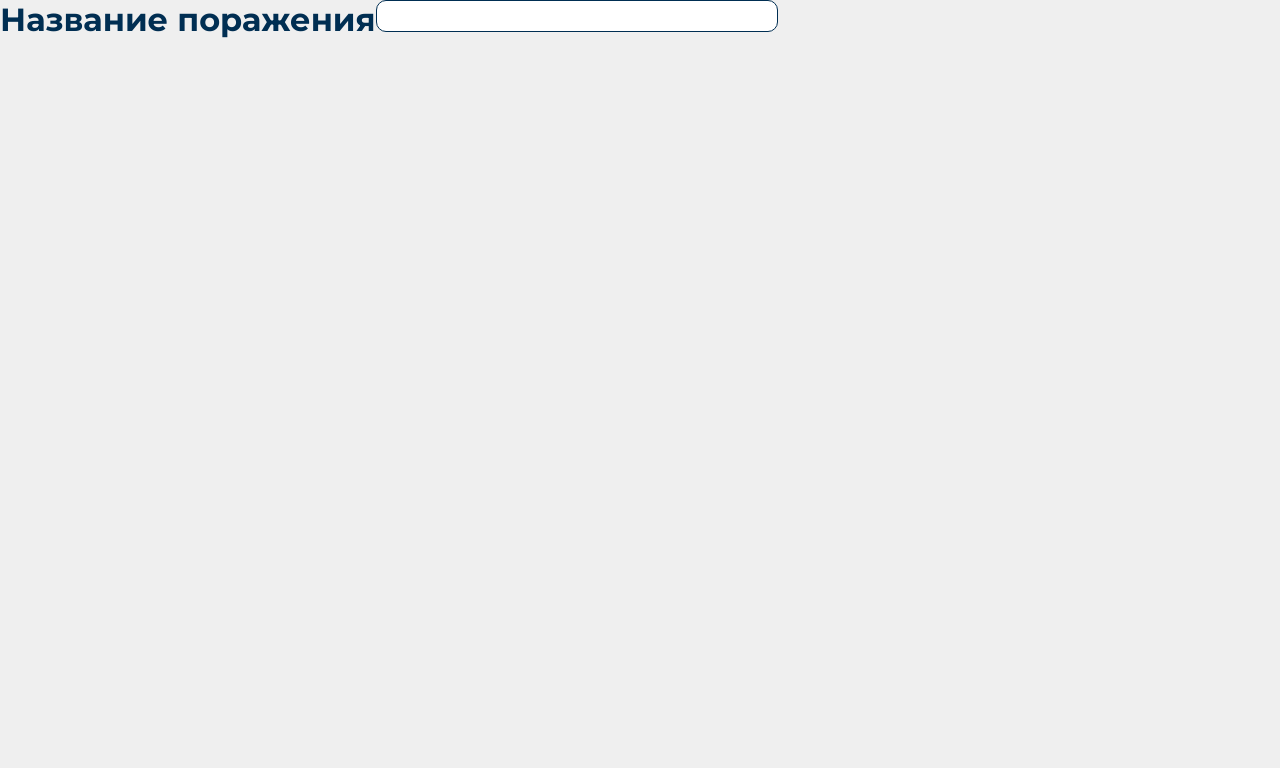
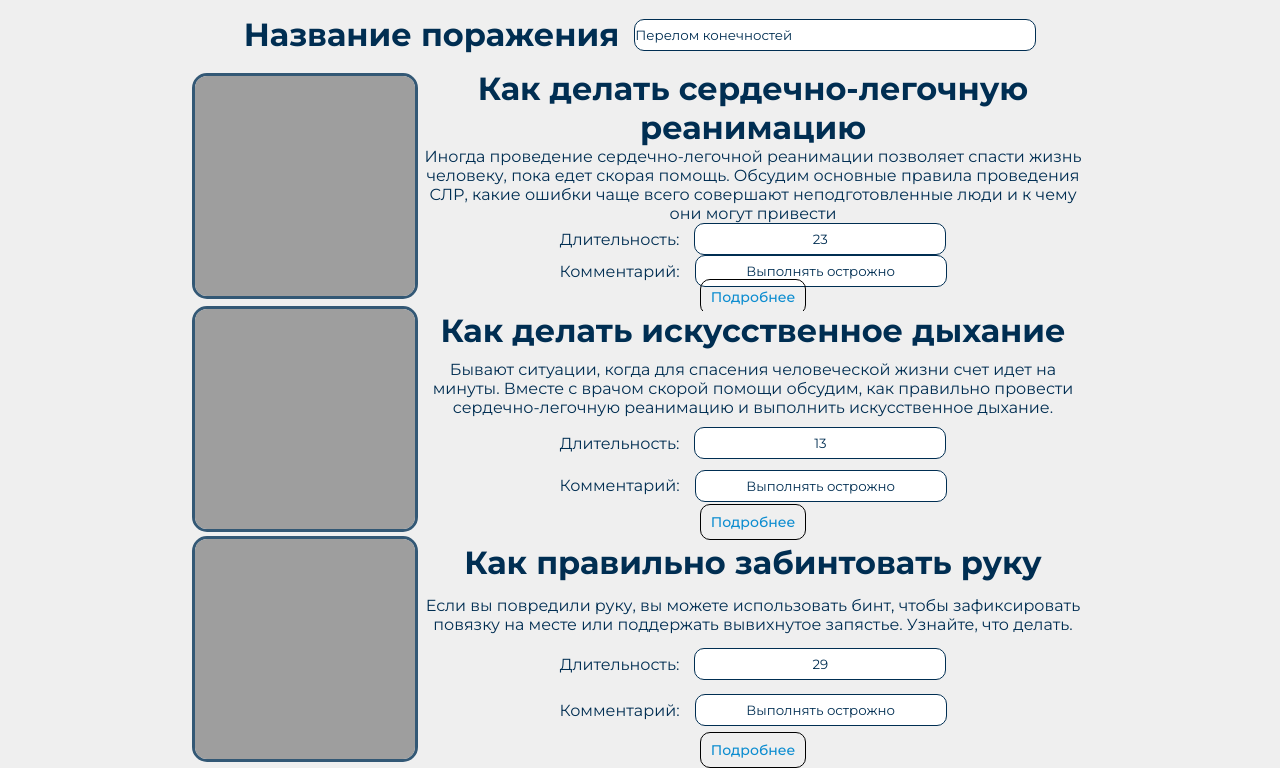
Before and after one commit to Bekbolot2804/Social_Services, a Django app: page /appl in a window 1280 px wide. Shown: the part 50-818 px from the top of the page. Before the commit the page ends 88 px from the top, so only its background shows below. Run offline with Django 5.2, Linux system fonts and the light colour scheme.

Commit message:
Всё, могу приступать к первой лабе

```diff
--- a/First_Aid_Handbook/handbook/handbook/urls.py
+++ b/First_Aid_Handbook/handbook/handbook/urls.py
@@ -22,7 +22,7 @@ from main import views
 
 urlpatterns = [
     path('admin/', admin.site.urls),
-    path('', views.GetOrders, name = 'main'),
-    path('help/<int:id>/', views.GetOrder, name='order_url'),
+    path('', views.GetServices, name = 'main'),
+    path('help/<int:id>/', views.GetService, name='service_url'),
     path('appl', views.GetAppl, name='appl')
 ]
--- a/First_Aid_Handbook/handbook/main/static/css/style.css
+++ b/First_Aid_Handbook/handbook/main/static/css/style.css
@@ -166,12 +166,12 @@ a:hover {
 }
 .card_appl{
     display: grid;
-    width: 50%;
+    width: 70%;
     align-items: center;
     justify-items: center;
 }
 .card_appl_img{
-    grid-row: 1/4;
+    grid-row: 1/6;
     grid-column: 1/2;
 }
 .card_appl_imgf{
@@ -189,15 +189,29 @@ a:hover {
     grid-column: 2/3;
 }
 .card_appl_but{
+    grid-row: 5/6;
+    grid-column: 2/3;
+}
+.card_appl_time{
     grid-row: 3/4;
     grid-column: 2/3;
+    display:flex;
+    align-items: center;
+    gap: 15px;
+}
+.card_appl_comment{
+    grid-row: 4/5;
+    grid-column: 2/3;
+    display: flex;
+    gap: 15px;
+    align-items: center;
 }
 .card_str{
     width: 80%;
     justify-self: center;
     text-align: center;
 }
-.order_rows{
+.service_rows{
     display: flex;
 }
 .htitle{
@@ -210,12 +224,24 @@ a:hover {
     border-color: green;
     border-radius: 10px;
 }
-.name_orders{
+.name_services{
     border-radius: 10px;
     border: solid 1px;
     height: 30px;
     width: 400px;
 }
-.text_order{
+.text_service{
     display: flex;
+    gap: 15px;
+    justify-content: center;
+    align-items: center;
+    margin-top: 15px;
+    margin-bottom: 15px;
 }
+.comment{
+    border-radius: 10px;
+    border: solid 1px;
+    height: 30px;
+    width: 250px;
+    text-align: center;
+}
--- a/First_Aid_Handbook/handbook/main/views.py
+++ b/First_Aid_Handbook/handbook/main/views.py
@@ -1,7 +1,7 @@
 from django.shortcuts import render
 from datetime import date
 
-data = {'orders': [
+data = {'services': [
             { 'id': 1,
              'src_road': 'http://localhost:9000/miniolab1/image/1.png',
              'htitle': 'Как делать сердечно-легочную реанимацию',
@@ -262,14 +262,14 @@ data = {'orders': [
 
 Закончив, проверьте кровообращение. Это можно сделать, нажав ногтем на руку на пять секунд, пока она не побледнеет. Если цвет не вернется в течение двух секунд, повязка слишком тугая, поэтому вам придется ослабить ее и наложить снова. Продолжайте проверять кровообращение каждые 10 минут.'''}
 ],
-'orders1': [
+'defeats': [
     {
         'id': 1,
         'name': 'Перелом конечностей',
     },
     {
         'id': 2,
-        'name': 'Сильные кровотечения',
+        'name': 'Кровотечения',
     },
     {
         'id': 3,
@@ -278,44 +278,87 @@ data = {'orders': [
 ],
 'relations': [
   {
-      'id_orders1': 1,
-      'id_orders': [1, 2, 12],
+      'id_defeats': 1,
+      'id_services': [
+          {
+            'id': 1,
+            'time': 23,
+            'comment': 'Выполнять острожно'
+          },
+          {
+            'id': 2,
+            'time': 13,
+            'comment': 'Выполнять острожно'
+          },
+          {
+            'id': 12,
+            'time': 29,
+            'comment': 'Выполнять острожно'
+          }
+      ],
   }
 ]
 }
 
-def GetOrders(request):
+def GetServices(request):
     input_text = request.GET.get('text', "").lower()
     matched_cards = []
     if input_text:
-        for current_text in data['orders']:
+        for current_text in data['services']:
             if input_text in current_text['htitle'].lower():
                 matched_cards.append(current_text)
     else:
-        matched_cards = data['orders']
+        matched_cards = data['services']
     context = {
             'input_text': input_text,
-            'orders': matched_cards,
-            'orders1': data['orders1'],
+            'services': matched_cards,
+            'defeats': data['defeats'],
             'relations': data['relations']
         }
-    return render(request, 'orders.html', context)
+    return render(request, 'services.html', context)
 
 
-def GetOrder(request, id):
-    order = None
-    for current_order in data['orders']:
-        if current_order['id'] == id:
-            order=current_order
+def GetService(request, id):
+    service = None
+    for current_service in data['services']:
+        if current_service['id'] == id:
+            service=current_service
             break
-    return render(request, 'order.html', order)
-
-def GetNumOrders(request):
-    match_cards = data['orders1']
-    t = len(match_cards.id_orders)
-    return t
+    return render(request, 'service.html', service)
 
 def GetAppl(request):
-    matched_cards = []
+    relations = data['relations']
+    services = data['services']
+    defeats = data['defeats']
 
-    return render(request, 'application.html', data)
+    # Список для хранения объединенных данных
+    matched_services = []
+    selected_defeats = None
+
+    # Проходим по всем relations
+    for relation in relations:
+        # Ищем категорию defeats
+        selected_defeats = next((o for o in defeats if o['id'] == relation['id_defeats']), None)
+
+        if selected_defeats:
+            # Ищем и объединяем связанные заказы
+            for id_service_data in relation['id_services']:
+                service_id = id_service_data['id']
+                matched_service = next((o for o in services if o['id'] == service_id), None)
+
+                if matched_service:
+                    # Добавляем дополнительные поля time и comment
+                    matched_service = matched_service.copy()  # Создаем копию объекта, чтобы не изменять оригинал
+                    matched_service['time'] = id_service_data['time']
+                    matched_service['comment'] = id_service_data['comment']
+
+                    # Добавляем в список
+                    matched_services.append(matched_service)
+
+    # Формируем context для шаблона
+    context = {
+        'defeats': selected_defeats,  # Категория (например, 'Перелом конечностей')
+        'services': matched_services,    # Объединенные данные заказов
+    }
+
+    return render(request, 'application.html', context)
--- a/First_Aid_Handbook/handbook/templates/application.html
+++ b/First_Aid_Handbook/handbook/templates/application.html
@@ -5,7 +5,7 @@
 
 
 <div class = "appl">
-    <div class="text_order"><div>
+    <div class="text_service"><div>
     <h1>
         Название поражения
     </h1>
@@ -13,24 +13,32 @@
     <div>
     <form action="" method="get" enctype="search_l/form-data" class="search-container">
         {% csrf_token %}
-        <input name="text" value="{{get_orders}}" type="text" class="name_orders" placeholder="">
+        <input name="text" value="{{defeats.name}}" type="text" class="name_services" placeholder="">
     </form>
     </div>
     </div>
 <div class="container_appl">
-    {%for order in matched_cards%}
+    {%for service in services%}
     <div class="card_appl">
         <div class="card_appl_img">
-            <img src="{{order.src_road}}" class="card_appl_imgf">
+            <img src="{{service.src_road}}" class="card_appl_imgf">
         </div>
         <div class="card_appl_ht">
-            <h1>{{order.htitle}}</h1>
+            <h1>{{service.htitle}}</h1>
         </div>
         <div class="card_appl_title">
-            <p>{{order.title}}</p>
+            <p>{{service.title}}</p>
+        </div>
+        <div class="card_appl_time">
+            <p>Длительность:</p>
+            <input name="text" value="{{service.time}}" type="text" class="comment" placeholder="">
+        </div>
+        <div class="card_appl_comment">
+            <p>Комментарий:</p>
+            <input name="text" value="{{service.comment}}" type="text" class="comment" placeholder="">
         </div>
         <div class="card_appl_but">
-            <a href="{% url 'order_url' order.id %}" class="card-button">Подробнее</a>
+            <a href="{% url 'service_url' service.id %}" class="card-button">Подробнее</a>
         </div>
     </div>
     {% endfor %}
--- a/First_Aid_Handbook/handbook/templates/order.html
+++ b/First_Aid_Handbook/handbook/templates/service.html
@@ -7,7 +7,7 @@
     {% with key=id %}
     <div class="htitle"><h1>{{ htitle }}</h1></div>
     {% endwith %}
-    <div class="order_rows">
+    <div class="service_rows">
     <div class="foto">
     <img src={{src_road}} class="card_appl_imgf"></img></div>
     <div class="descrip"><p>{{ description }}</p></div>
```
Also changed, not shown: First_Aid_Handbook/handbook/templates/services.html (renamed from First_Aid_Handbook/handbook/templates/orders.html, +5 -5 lines).
